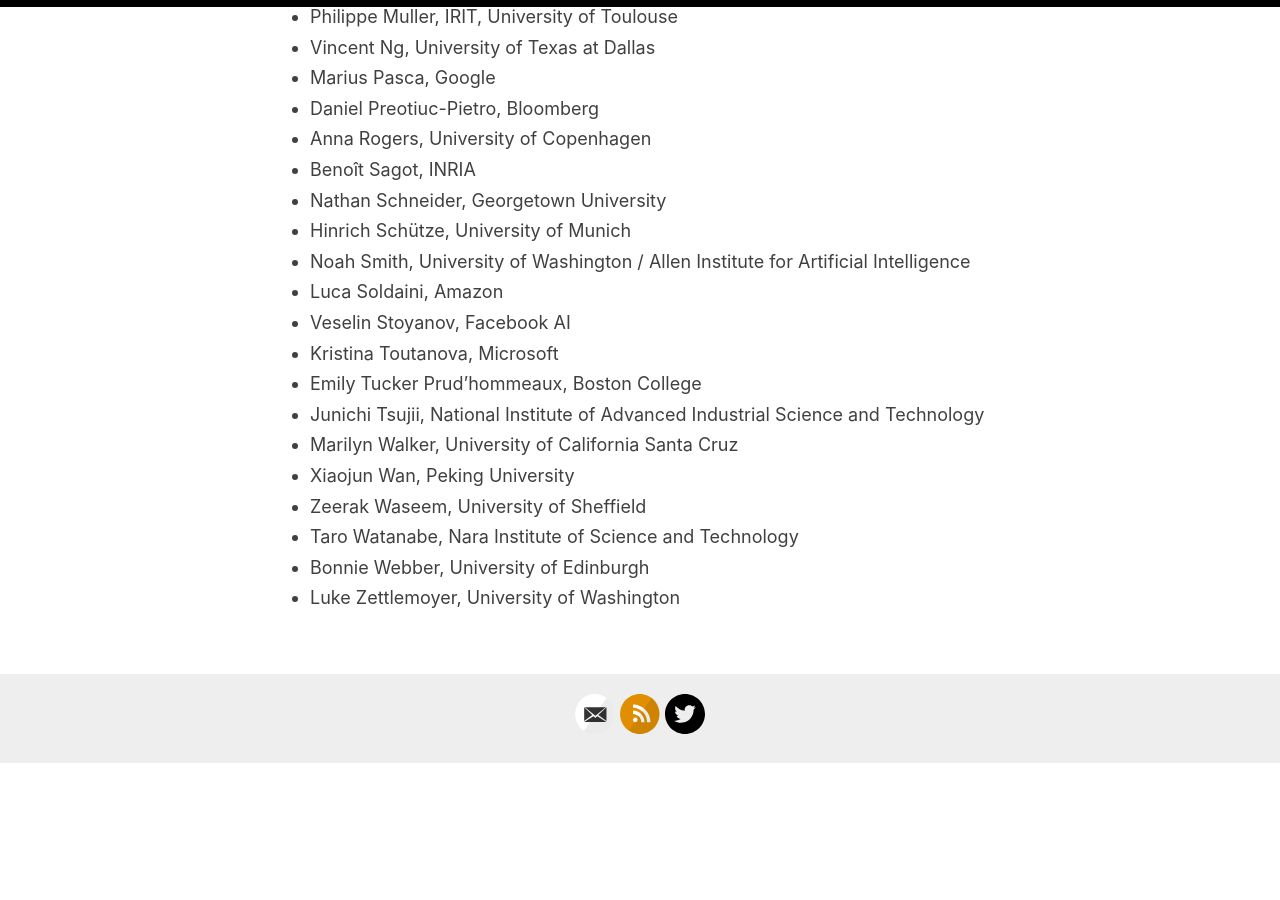
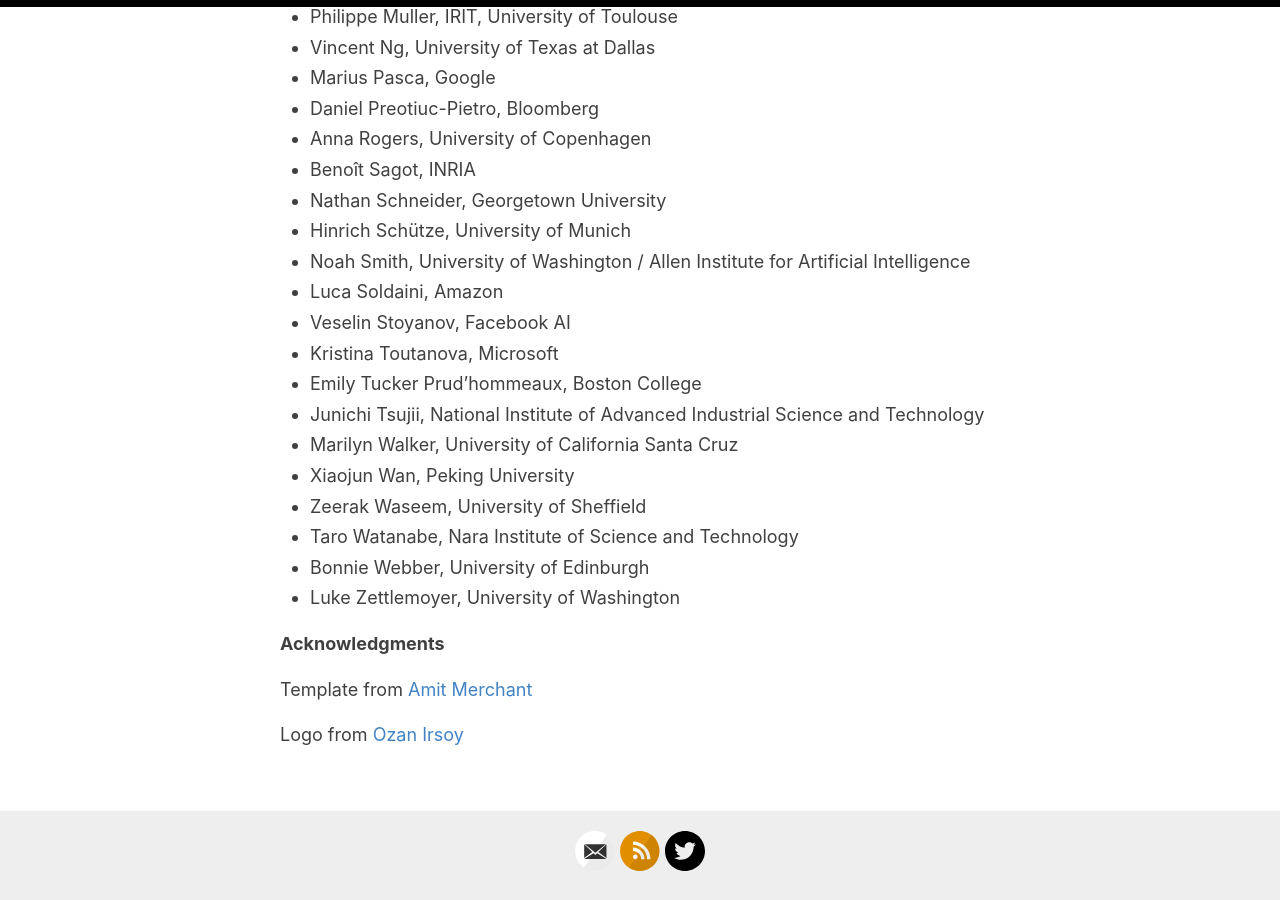
Before and after one commit to amitmerchant1990/reverie, a Jekyll site: the page built from people.md, in a window 1280 px wide and 900 px high, scrolled down 1973 px. Built offline with Jekyll 4.4.1, drawn with Linux system fonts in a browser that asks for light colours; before the commit the page ends 2737 px from its top, so only the background shows below that.

Commit message:
Update people.md

```diff
--- a/people.md
+++ b/people.md
@@ -82,3 +82,9 @@
 * Taro Watanabe, Nara Institute of Science and Technology
 * Bonnie Webber, University of Edinburgh
 * Luke Zettlemoyer, University of Washington
+
+<sub><b>Acknowledgments</b></sub>
+
+<sub>Template from [Amit Merchant](https://github.com/amitmerchant1990/reverie)</sub>
+
+<sub>Logo from [Ozan Irsoy](https://github.com/oir)</sub>
```
